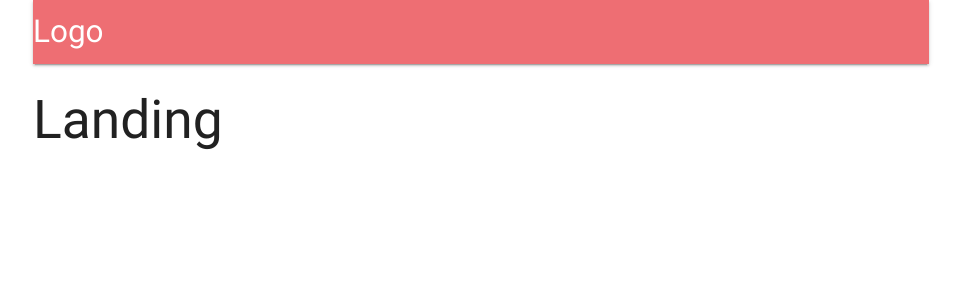
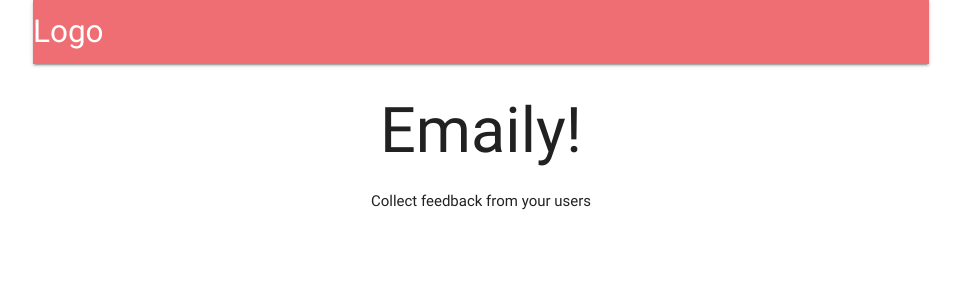
Before and after one commit to Slaski/Node-with-React-Fullstack-Web-Development, a React (Create React App) app in the folder client/: page / in a window 1280 px wide. Shown: the top 300 px of the page, without its empty margins (159-1120 px from the left). Built offline with nearby package versions, Linux system fonts and the light colour scheme; no server answers.

Commit message:
feat: Add a Landing component.

```diff
--- a/client/src/components/App.js
+++ b/client/src/components/App.js
@@ -4,9 +4,9 @@
 import * as actions from '../actions';
 
 import Header from './Header';
+import Landing from './Landing';
 const Dashboard = () => <h2>Dashboard</h2>;
 const SurveyNew = () => <h2>SurveyNew</h2>;
-const Landing = () => <h2>Landing</h2>;
 
 class App extends Component {
   componentDidMount() {
--- /dev/null
+++ b/client/src/components/Landing.js
@@ -0,0 +1,12 @@
+import React, { Component } from 'react';
+
+const Landing = () => {
+  return (
+    <div style={{ textAlign: 'center' }}>
+      <h1>Emaily!</h1>
+      Collect feedback from your users
+    </div>
+  );
+};
+
+export default Landing;
```
